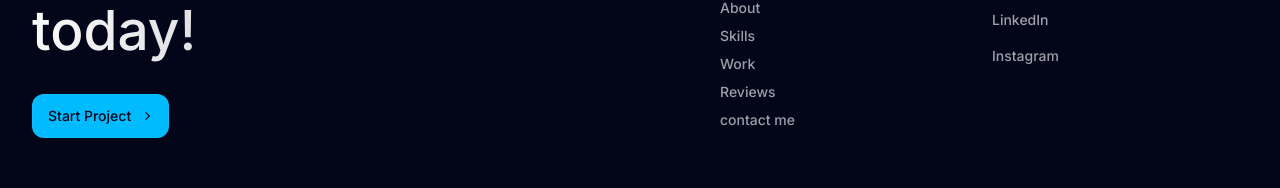
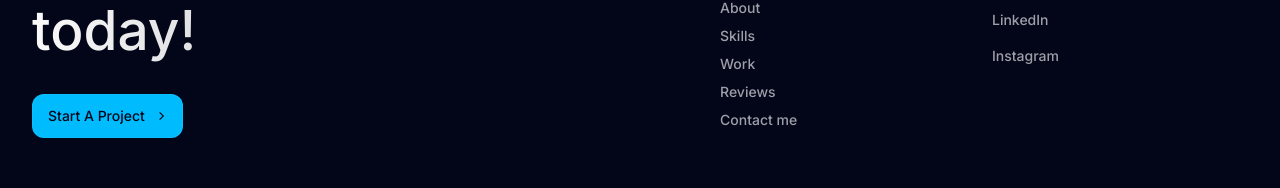
Before and after one commit to MohamedKhassar/Portfolio_Mohamed, a React (Vite) app: page / in a window 1280 px wide. Shown: the part 5657-5845 px from the top of the page. Built offline with nearby package versions, Linux system fonts and the light colour scheme; no server answers.

Commit message:
feat: add i18n support for Footer component with English and German translations; update sitemap labels for consistency

```diff
--- a/src/components/Footer.jsx
+++ b/src/components/Footer.jsx
@@ -6,16 +6,16 @@ import { sitemap, socials } from "../data";
 import { motion } from "framer-motion";
 import { useTranslation } from "react-i18next";
 const Footer = () => {
-const {t}=useTranslation("navbar")
+  const { t } = useTranslation(["footer", "navbar"])
   return (
     <footer className="section">
       <div className="container">
         <div className="lg:grid lg:grid-cols-2">
           <div className="mb-10">
             <AnimatedHeader className="headline-1 mb-8 lg:max-w-[12ch] ">
-              Let&apos;s work together today!
+              {t("footer:text")}
             </AnimatedHeader>
-            <ButtonPrimary href="mailto:mohamedkhassar775@gmail.com" label={"start project"} classes={"capitalize w-fit "} icon={<CgChevronRight />} />
+            <ButtonPrimary href="mailto:mohamedkhassar775@gmail.com" label={t("footer:startProject")} classes={"capitalize w-fit "} icon={<CgChevronRight />} />
           </div>
           <div className="grid grid-cols-2 gap-4 lg:pl-20">
             <div className="">
@@ -24,7 +24,7 @@ const {t}=useTranslation("navbar")
                 {sitemap.map(({ label, href }, key) => (
                   <li key={key}>
                     <a href={href}
-                      className="block text-sm text-zinc-400 py-1 transition-colors  hover:text-zinc-200 ">{t(label.toLowerCase())}</a>
+                      className="block text-sm text-zinc-400 py-1 transition-colors  hover:text-zinc-200">{t(`navbar:${label}`)}</a>
                   </li>
                 ))}
               </ul>
--- a/src/data.js
+++ b/src/data.js
@@ -125,27 +125,27 @@ export const tags = ["Frontend", "Backend", "Full-Stack"];
 
 export const sitemap = [
   {
-    label: "Home",
+    label: "home",
     href: "#home",
   },
   {
-    label: "About",
+    label: "about",
     href: "#about",
   },
   {
-    label: "Skills",
+    label: "skills",
     href: "#skills",
   },
   {
-    label: "Work",
+    label: "work",
     href: "#work",
   },
   {
-    label: "Reviews",
+    label: "reviews",
     href: "#reviews",
   },
   {
-    label: "Contact me",
+    label: "contact_me",
     href: "#contact",
   },
 ];
--- a/src/i18n.js
+++ b/src/i18n.js
@@ -18,6 +18,8 @@ import enReviews from "./locales/en/reviews.json";
 import deReviews from "./locales/de/reviews.json";
 import enContact from "./locales/en/contact.json";
 import deContact from "./locales/de/contact.json";
+import enFooter from "./locales/en/footer.json";
+import deFooter from "./locales/de/footer.json";
 
 i18n
   .use(LanguageDetector) // 👈 detects navigator.language automatically
@@ -33,6 +35,7 @@ i18n
         projects: enProjects,
         reviews: enReviews,
         contact: enContact,
+        footer: enFooter,
       },
       de: {
         navbar: deNavbar,
@@ -43,6 +46,7 @@ i18n
         projects: deProjects,
         reviews: deReviews,
         contact: deContact,
+        footer: deFooter,
       },
     },
     fallbackLng: "en", // 👈 default when language not supported
--- /dev/null
+++ b/src/locales/de/footer.json
@@ -0,0 +1,4 @@
+{
+  "text": "Lass uns heute zusammenarbeiten! ",
+  "startProject":"Ein Projekt starten"
+}
--- a/src/locales/de/navbar.json
+++ b/src/locales/de/navbar.json
@@ -6,5 +6,5 @@
   "work": "Projekte",
   "reviews": "Bewertungen",
   "contact": "Kontakt",
-  "contact me": "Kontaktiere mich"
+  "contact_me": "Kontaktiere mich"
 }
--- /dev/null
+++ b/src/locales/en/footer.json
@@ -0,0 +1,4 @@
+{
+  "text": "Let's work together today!",
+  "startProject":"Start a project"
+}
--- a/src/locales/en/navbar.json
+++ b/src/locales/en/navbar.json
@@ -5,5 +5,6 @@
   "certificates": "Certificates",
   "work": "Work",
   "reviews": "Reviews",
-  "contact": "Contact"
+  "contact": "Contact",
+  "contact_me": "Contact me"
 }
```
